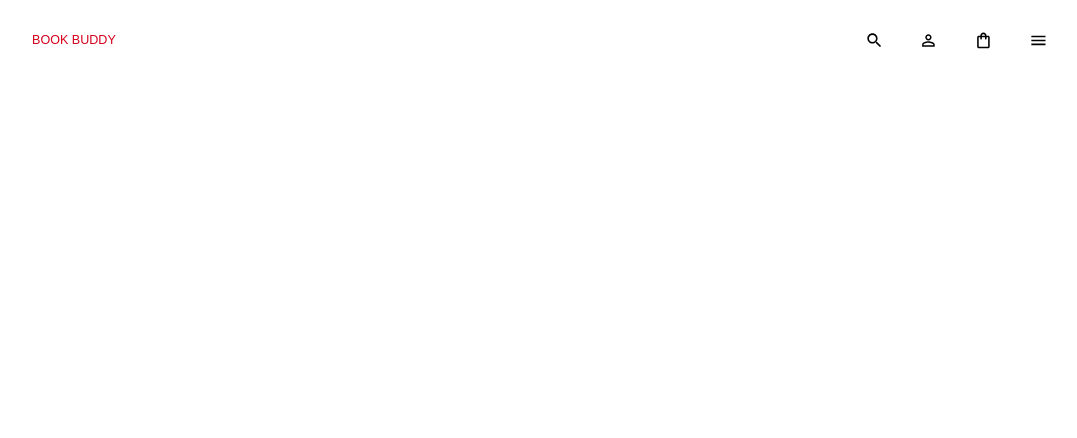
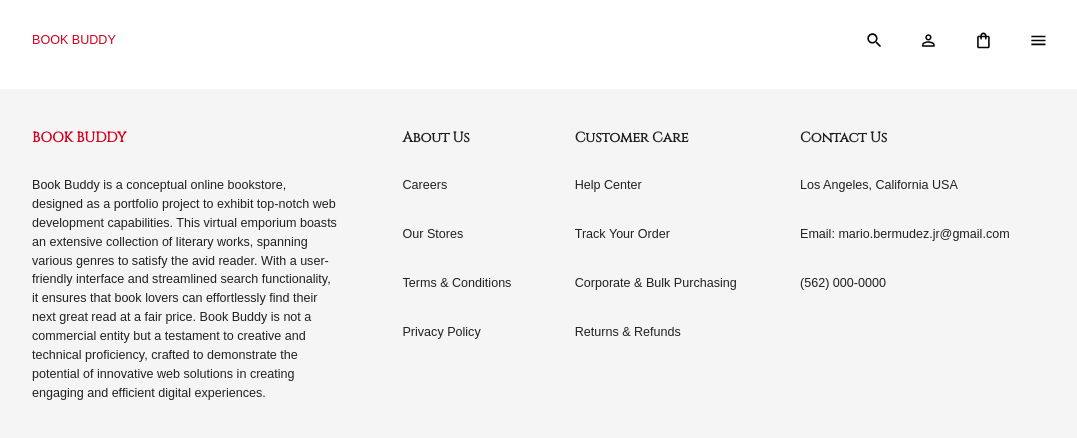
Before and after one commit to mariobermudezjr/book-buddy-client, a React (Create React App) app: page /checkout/success in a window 1280 px wide. Shown: the top 438 px of the page, without its empty margins (96-1173 px from the left). Built offline with nearby package versions, Linux system fonts and the light colour scheme; a web font is replaced by a local one.

Commit message:
Change Lorem ipsum text to be customizeable

```diff
--- a/src/App.js
+++ b/src/App.js
@@ -6,6 +6,7 @@ import Checkout from './scenes/checkout/Checkout'
 import Confirmation from './scenes/checkout/Confirmation'
 import Navbar from './scenes/global/Navbar'
 import CartMenu from './scenes/global/CartMenu'
+import Footer from './scenes/global/Footer'
 
 const ScrollToTop = () => {
   const { pathname } = useLocation()
@@ -30,6 +31,7 @@ function App() {
           <Route path="checkout/success" element={<Confirmation />} />
         </Routes>
         <CartMenu />
+        <Footer />
       </BrowserRouter>
     </div>
   )
--- /dev/null
+++ b/src/scenes/global/Footer.jsx
@@ -0,0 +1,103 @@
+import { useTheme } from '@emotion/react'
+import { Box, Typography } from '@mui/material'
+import useMediaQuery from '@mui/material/useMediaQuery'
+import { shades } from '../../theme'
+
+function Footer() {
+  const isDesktop = useMediaQuery((theme) => theme.breakpoints.up('md'))
+
+  const {
+    palette: { neutral },
+  } = useTheme()
+  return (
+    <Box marginTop="70px" padding="40px 0" backgroundColor={neutral.light}>
+      <Box
+        width="80%"
+        margin="auto"
+        display="flex"
+        justifyContent="space-between"
+        flexWrap="wrap"
+        rowGap="30px"
+        columnGap="clamp(20px, 30px, 40px)"
+      >
+        <Box width="clamp(20%, 30%, 40%)">
+          <Typography variant="h4" fontWeight="bold" mb="30px" color={shades.secondary[500]}>
+            BOOK BUDDY
+          </Typography>
+          {console.log('🚀 ~ file: Footer.jsx:99 ~ Footer ~ isNonMobile:', isDesktop)}
+          {isDesktop ? (
+            <div>
+              Book Buddy is a conceptual online bookstore, designed as a portfolio project to
+              exhibit top-notch web development capabilities. This virtual emporium boasts an
+              extensive collection of literary works, spanning various genres to satisfy the avid
+              reader. With a user-friendly interface and streamlined search functionality, it
+              ensures that book lovers can effortlessly find their next great read at a fair price.
+              Book Buddy is not a commercial entity but a testament to creative and technical
+              proficiency, crafted to demonstrate the potential of innovative web solutions in
+              creating engaging and efficient digital experiences.
+            </div>
+          ) : (
+            <div>
+              Book Buddy is a conceptual online bookstore, designed as a portfolio project to
+              exhibit top-notch web development capabilities.
+            </div>
+          )}
+        </Box>
+
+        <Box>
+          <Typography variant="h4" fontWeight="bold" mb="30px">
+            About Us
+          </Typography>
+          <Typography mb="30px" sx={{ ':hover': { cursor: 'pointer' } }}>
+            Careers
+          </Typography>
+          <Typography mb="30px" sx={{ ':hover': { cursor: 'pointer' } }}>
+            Our Stores
+          </Typography>
+          <Typography mb="30px" sx={{ ':hover': { cursor: 'pointer' } }}>
+            Terms & Conditions
+          </Typography>
+          <Typography mb="30px" sx={{ ':hover': { cursor: 'pointer' } }}>
+            Privacy Policy
+          </Typography>
+        </Box>
+
+        <Box>
+          <Typography variant="h4" fontWeight="bold" mb="30px">
+            Customer Care
+          </Typography>
+          <Typography mb="30px" sx={{ ':hover': { cursor: 'pointer' } }}>
+            Help Center
+          </Typography>
+          <Typography mb="30px" sx={{ ':hover': { cursor: 'pointer' } }}>
+            Track Your Order
+          </Typography>
+          <Typography mb="30px" sx={{ ':hover': { cursor: 'pointer' } }}>
+            Corporate & Bulk Purchasing
+          </Typography>
+          <Typography mb="30px" sx={{ ':hover': { cursor: 'pointer' } }}>
+            Returns & Refunds
+          </Typography>
+        </Box>
+
+        <Box width="clamp(20%, 25%, 30%)">
+          <Typography
+            variant="h4"
+            fontWeight="bold"
+            mb="30px"
+            sx={{ ':hover': { cursor: 'pointer' } }}
+          >
+            Contact Us
+          </Typography>
+          <Typography mb="30px">Los Angeles, California USA</Typography>
+          <Typography mb="30px" sx={{ wordWrap: 'break-word' }}>
+            Email: mario.bermudez.jr@gmail.com
+          </Typography>
+          <Typography mb="30px">(562) 000-0000</Typography>
+        </Box>
+      </Box>
+    </Box>
+  )
+}
+
+export default Footer
```
